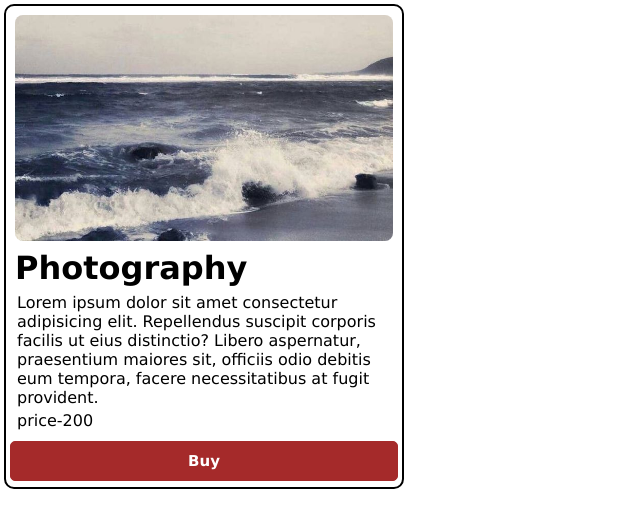
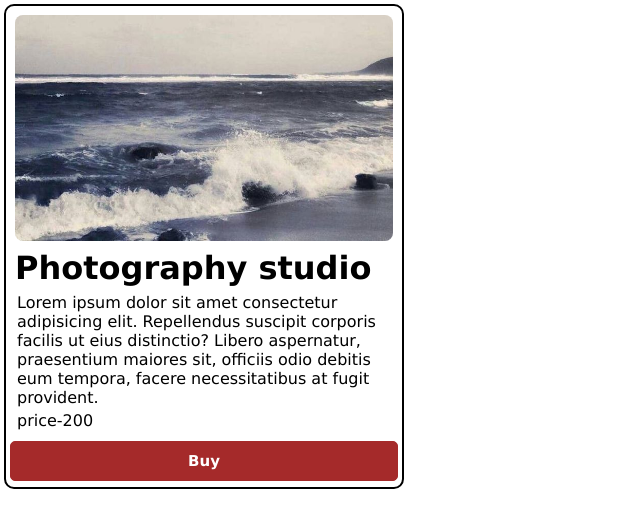
Before and after one commit to 2003rohitsingh/simple-card, a plain HTML site: page index.html in a window 1280 px wide. Shown: the whole page, without its empty margins (0-640 px from the left). Drawn offline with Linux system fonts and the light colour scheme.

Commit message:
Update heading

```diff
--- a/index.html
+++ b/index.html
@@ -11,7 +11,7 @@
         <div class="main">
             <img class="image" src="sea banner !.jpg" alt="Nature">
 
-                <h1>Photography </h1>
+                <h1>Photography studio</h1>
                 <section class="sec">
                     <p>Lorem ipsum dolor sit amet consectetur adipisicing elit. Repellendus suscipit corporis facilis ut eius distinctio? Libero aspernatur, praesentium maiores sit, officiis odio debitis eum tempora, facere necessitatibus at fugit provident.</p>
 
```
